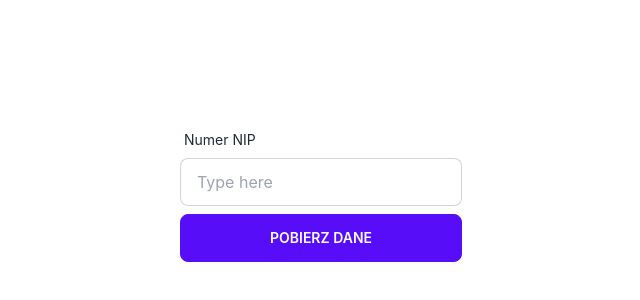
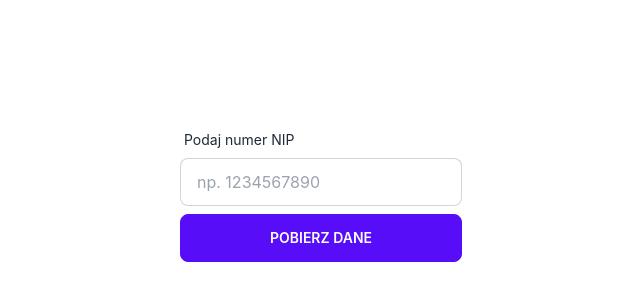
Before and after one commit to NokDawn/vatlayer-frontend, a React (Vite) app: page / in a window 1280 px wide. Shown: the part 208-508 px from the top of the page, without its empty margins (319-959 px from the left). Built offline with nearby package versions, Linux system fonts and the light colour scheme.

Commit message:
feat: Prevent using +/- operators in input

```diff
--- a/src/App.tsx
+++ b/src/App.tsx
@@ -4,7 +4,12 @@ import { yupResolver } from '@hookform/resolvers/yup';
 import * as yup from 'yup';
 
 const schema = yup.object({
-  nip: yup.number().min(1000000000).max(9999999999).required(),
+  nip: yup
+    .number()
+    .min(1000000000, 'Numer NIP musi mieć 10 cyfr')
+    .max(9999999999, 'Numer NIP musi mieć 10 cyfr')
+    .typeError('Numer NIP musi być liczbą')
+    .required('Numer NIP jest wymagany'),
 });
 
 type FormData = yup.InferType<typeof schema>;
@@ -13,32 +18,45 @@ function App() {
   const {
     register,
     handleSubmit,
-    watch,
     formState: { errors },
   } = useForm<FormData>({
     resolver: yupResolver(schema),
   });
-  const onSubmit = (data: FormData) => console.log(data);
+  const onSubmit = (data: FormData) => {
+    console.log(data);
+  };
 
-  console.log(watch('nip'));
+  const isNipError = errors.nip;
 
   return (
     <div className="App">
       <form onSubmit={handleSubmit(onSubmit)}>
         <div className="form-control w-full max-w-xs">
           <label htmlFor="nip" className="label">
-            <span className="label-text">Numer NIP</span>
+            <span className="label-text">Podaj numer NIP</span>
           </label>
           <input
             id="nip"
-            type="text"
-            placeholder="Type here"
-            className={`input input-bordered w-full max-w-xs mb-2 ${
-              errors.nip && 'input-error'
+            type="number"
+            placeholder="np. 1234567890"
+            className={`input input-bordered w-full max-w-xs ${
+              isNipError && 'input-error'
             }`}
+            onKeyDown={e => {
+              if (e.key === '-' || e.key === '+') {
+                e.preventDefault();
+              }
+            }}
             {...register('nip')}
           />
-          <button className="btn btn-primary">Pobierz dane</button>
+          {isNipError && (
+            <label className="label">
+              <span className="label-text-alt text-red-500">
+                {errors.nip?.message || 'Błąd'}
+              </span>
+            </label>
+          )}
+          <button className="btn btn-primary mt-2">Pobierz dane</button>
         </div>
       </form>
     </div>
```
